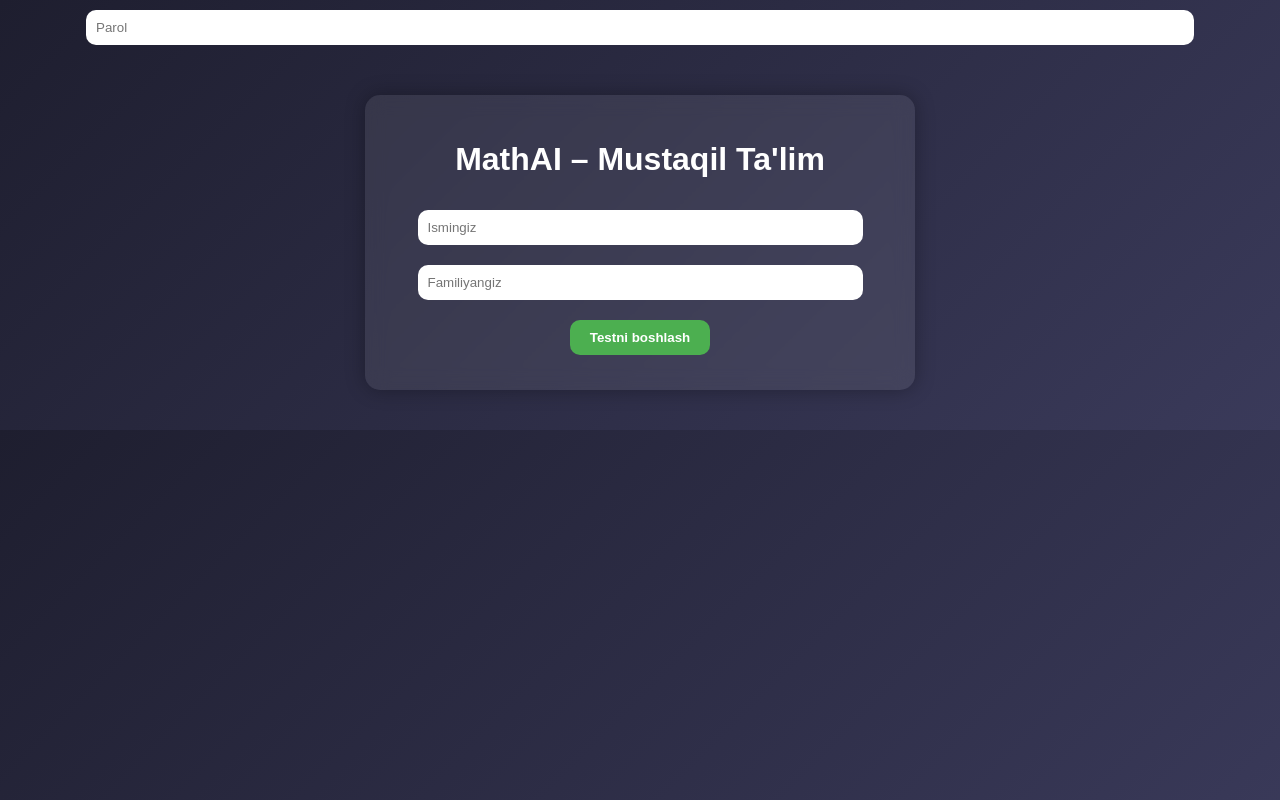
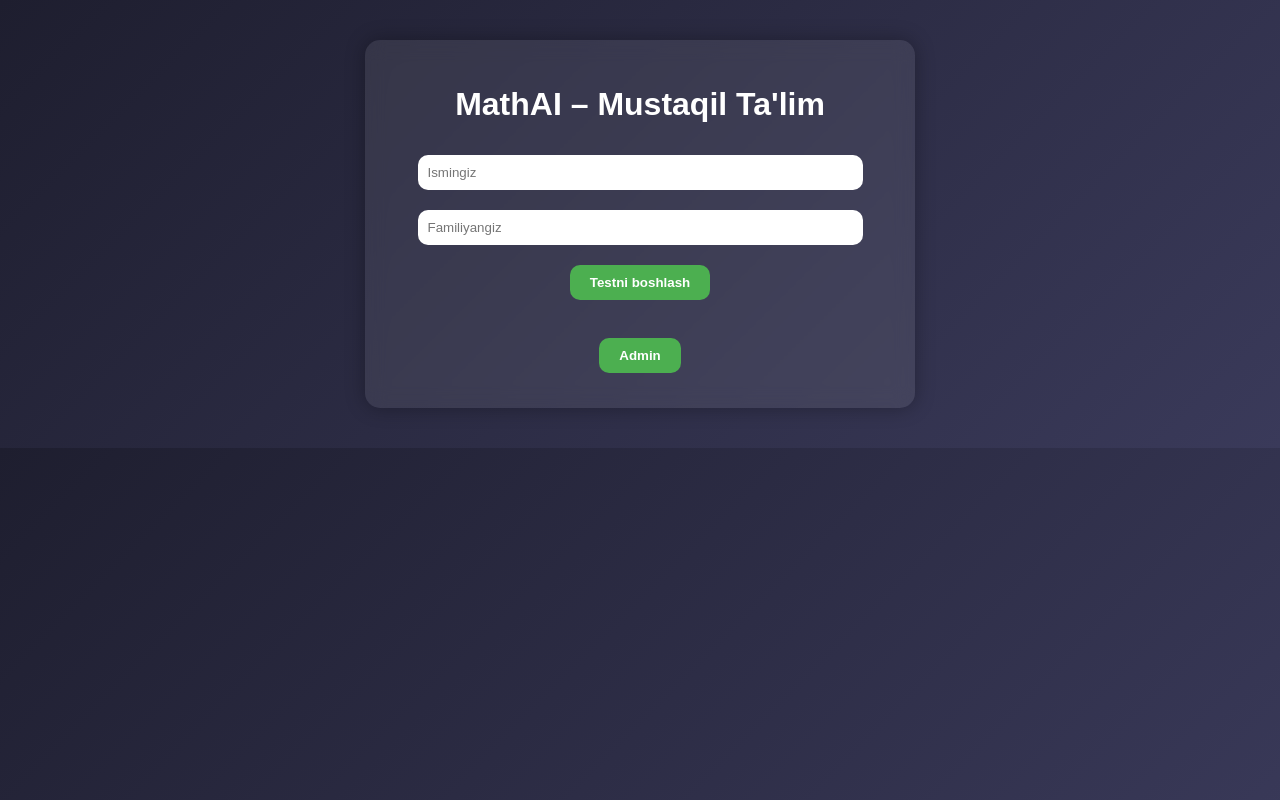
Before and after one commit to mrarslonbe22-create/MathAI_Testing, a plain HTML site: page index.html in a window 1280 px wide. Drawn offline with Linux system fonts and the light colour scheme.

Commit message:
Implement admin access button and functionality
Added an admin button and functionality to access admin page.

```diff
--- a/index.html
+++ b/index.html
@@ -7,28 +7,39 @@
 <link rel="stylesheet" href="style.css">
 </head>
 <body>
-<input type="password" id="password" placeholder="Parol">
+
 <div class="container" id="start-section">
   <h1>MathAI – Mustaqil Ta'lim</h1>
+
   <input type="text" id="firstName" placeholder="Ismingiz"><br>
   <input type="text" id="lastName" placeholder="Familiyangiz"><br>
-  <button onclick="startTest()">Testni boshlash</button>
+
+  <button onclick="startTest()">Testni boshlash</button><br><br>
+
+  <!-- ADMIN KNOPKA -->
+  <button onclick="openAdmin()">Admin</button>
 </div>
 
 <div class="container" id="test-section" style="display:none;">
   <h2 id="timer">⏱️ 160</h2>
+
   <div>
     <label>1. <span></span></label>
     <input type="number" id="q1"><br>
+
     <label>2. <span></span></label>
     <input type="number" id="q2"><br>
+
     <label>3. <span></span></label>
     <input type="number" id="q3"><br>
+
     <label>4. <span></span></label>
     <input type="number" id="q4"><br>
+
     <label>5. <span></span></label>
     <input type="number" id="q5"><br>
   </div>
+
   <button onclick="checkTest()">Tugallash</button>
 </div>
 
@@ -37,9 +48,24 @@
   <p id="score"></p>
   <div id="recommendation"></div>
   <p id="nextTopicBtn"></p>
+
   <button onclick="restartTest()">Qayta boshlash</button>
 </div>
 
+<script>
+// ADMIN KIRISH FUNKSIYA
+function openAdmin() {
+  let password = prompt("Admin parolni kiriting:");
+
+  if (password === "12345") {
+    window.location.href = "admin.html";
+  } else if (password !== null) {
+    alert("Parol noto‘g‘ri!");
+  }
+}
+</script>
+
 <script src="script.js"></script>
+
 </body>
 </html>
```
